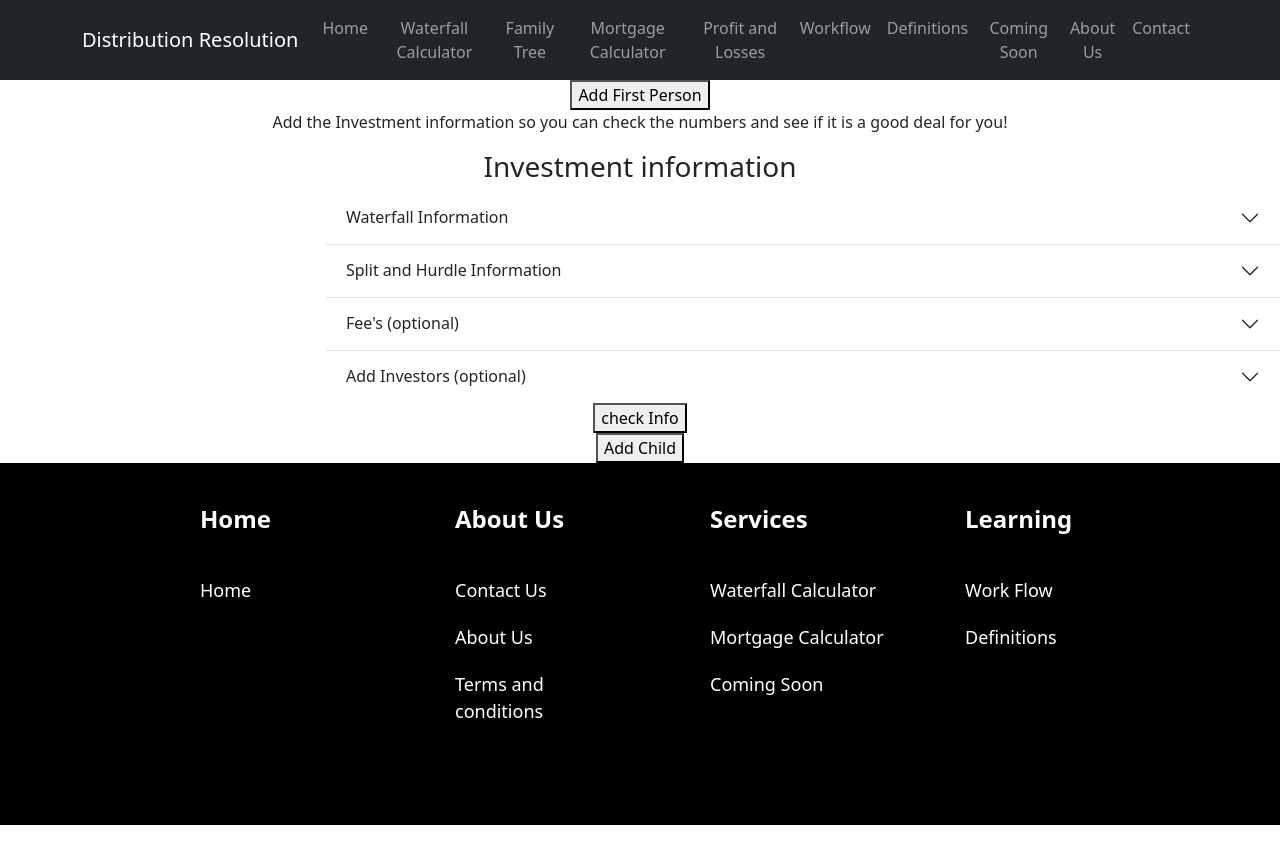
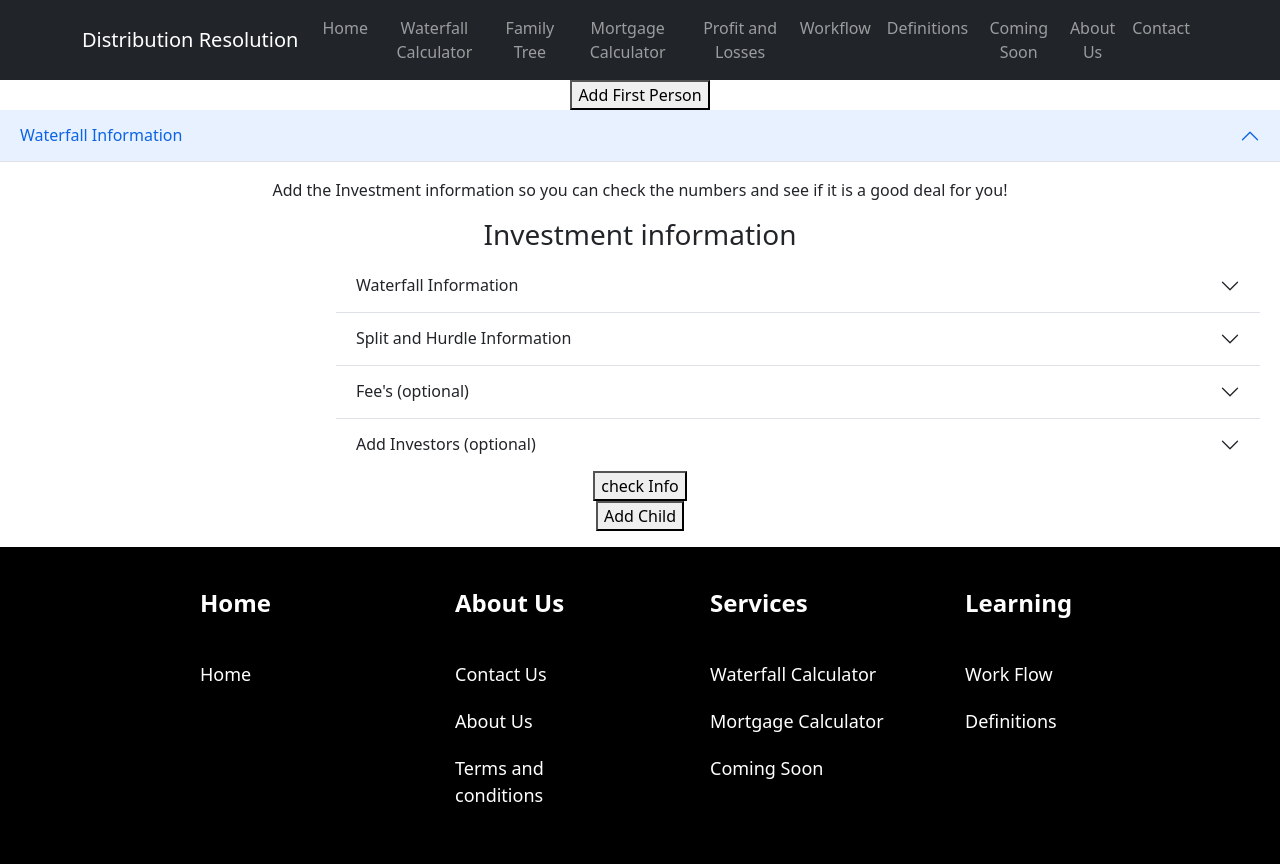
Before and after one commit to seedlinggary/waterfall-front-end, a React (Create React App) app: page /famtree in a window 1280 px wide. Both pictures are taken after a click on the button "Add First Person". Shown: the top 864 px of the page. Before the commit the page ends 825 px from the top, so only its background shows below. Built offline with nearby package versions, Linux system fonts and the light colour scheme.

Commit message:
fixed the update state on the family tree

```diff
--- a/src/multiwaterfall/FamilyTree.js
+++ b/src/multiwaterfall/FamilyTree.js
@@ -1,5 +1,6 @@
 import React, { useState } from 'react';
 import Calculator from './Calculator';
+import Accordion from 'react-bootstrap/Accordion';
 
 function FamilyTree() {
 
@@ -156,6 +157,11 @@ function FamilyTree() {
       return (
         <div key={person.id}>
           {/* {console.log(person.id)} */}
+          <Accordion defaultActiveKey="0" flush>
+
+      <Accordion.Item eventKey="0">
+        <Accordion.Header>Waterfall Information</Accordion.Header>
+        <Accordion.Body>
           <Calculator waterfall={waterfall}  setWaterfall={setWaterfall} personId={person.id}  />
           {/* <input
             type="text"
@@ -171,6 +177,9 @@ function FamilyTree() {
               ))}
             </ul>
           )}
+          </Accordion.Body>
+      </Accordion.Item>
+    </Accordion>
         </div>
       );
     };
```
